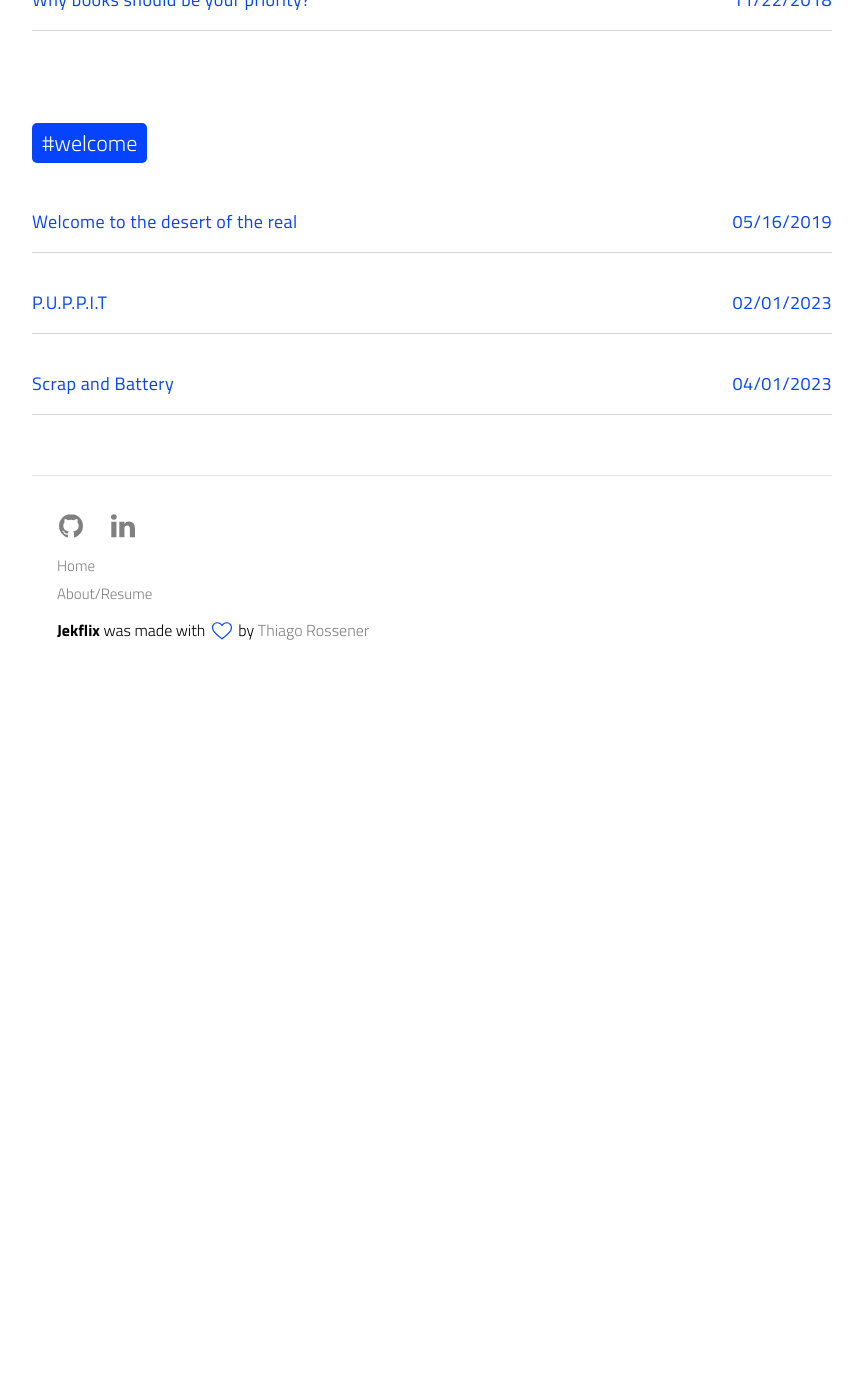
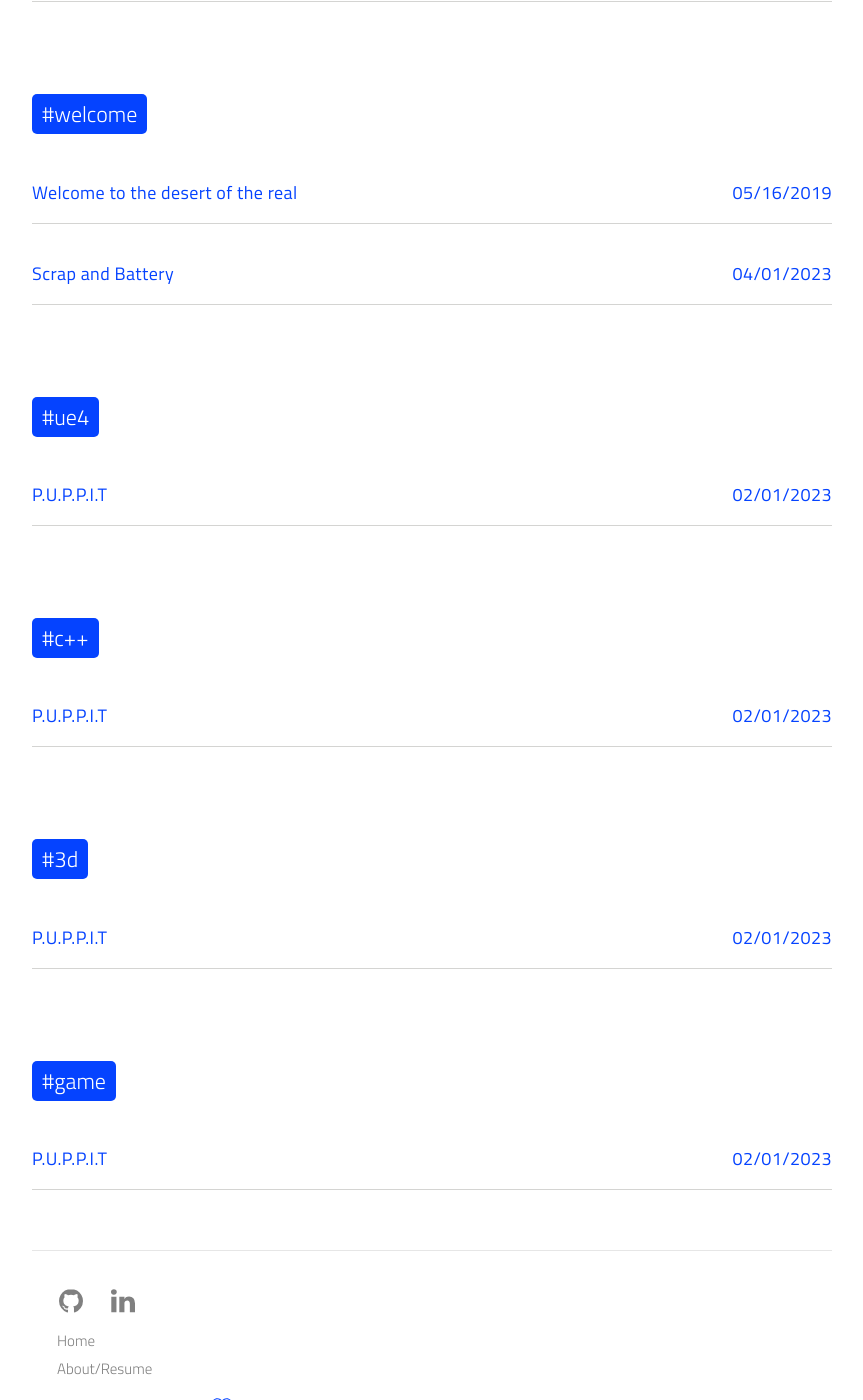
Before and after one commit to helloeunjinhong/helloeunjinhong.github.io, a Jekyll site: the page built from tags.html, in a window 1280 px wide and 1400 px high, scrolled down 7228 px. Shown: the whole window, without its empty margins (208-1071 px from the left). Built offline with Jekyll 4.4.1, drawn with Linux system fonts in a browser that asks for light colours; a script that is not in the unit is left out; before the commit the page ends 7907 px from its top, so only the background shows below that; some of the changed text lies outside the part shown.

Commit message:
Update 2023-03-01-puppit.md

```diff
--- a/_posts/2023-03-01-puppit.md
+++ b/_posts/2023-03-01-puppit.md
@@ -11,8 +11,10 @@ optimized_image: >-
   https://res.cloudinary.com/dm7h7e8xj/image/upload/c_scale,w_380/v1559821647/theme6_qeeojf.jpg
 category: team projects
 tags:
-  - welcome
-  - blog
+  - ue4
+  - c++
+  - 3d
+  - game
 author: mranderson
 paginate: true
 ---
```
